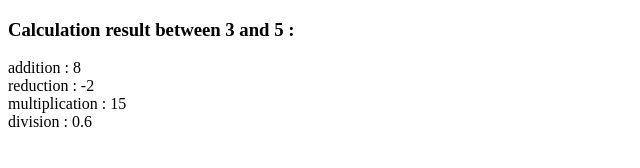
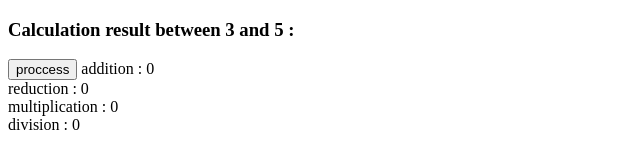
Before and after one commit to mukhoiran/vue-cmw, a plain HTML site: page index.html in a window 1280 px wide. Shown: the whole page, without its empty margins (0-640 px from the left). Drawn offline with nearby package versions, Linux system fonts and the light colour scheme.

Commit message:
exploration in methods

```diff
--- a/apps.js
+++ b/apps.js
@@ -19,22 +19,40 @@ var app = new Vue({
   // }
 
   //================= Exploration Computed
+  // data:{
+  //   a:3,
+  //   b:5,
+  // },
+  // computed:{
+  //   addition: function(){
+  //     return this.a + this.b
+  //   },
+  //   reduction: function(){
+  //     return this.a - this.b
+  //   },
+  //   multiplication: function(){
+  //     return this.a * this.b
+  //   },
+  //   division: function(){
+  //     return this.a / this.b
+  //   }
+  // }
+
+  //================= Exploration Methods
   data:{
     a:3,
     b:5,
+    addition:0,
+    reduction:0,
+    multiplication:0,
+    division:0
   },
-  computed:{
-    addition: function(){
-      return this.a + this.b
-    },
-    reduction: function(){
-      return this.a - this.b
-    },
-    multiplication: function(){
-      return this.a * this.b
-    },
-    division: function(){
-      return this.a / this.b
+  methods:{
+    onprocess(){
+      this.addition = this.a + this.b,
+      this.reduction = this.a - this.b,
+      this.multiplication = this.a * this.b,
+      this.division = this.a / this.b
     }
   }
 })
--- a/index.html
+++ b/index.html
@@ -9,6 +9,7 @@
       <!-- result from {{num1}} + {{num2}} is {{result}}
       <br><button v-on:click='onprocess'>proccess</button> -->
       <h3>Calculation result between {{a}} and {{b}} :</h3>
+      <button v-on:click='onprocess'>proccess</button>
       addition : {{addition}} <br>
       reduction : {{reduction}} <br>
       multiplication : {{multiplication}} <br>
```
